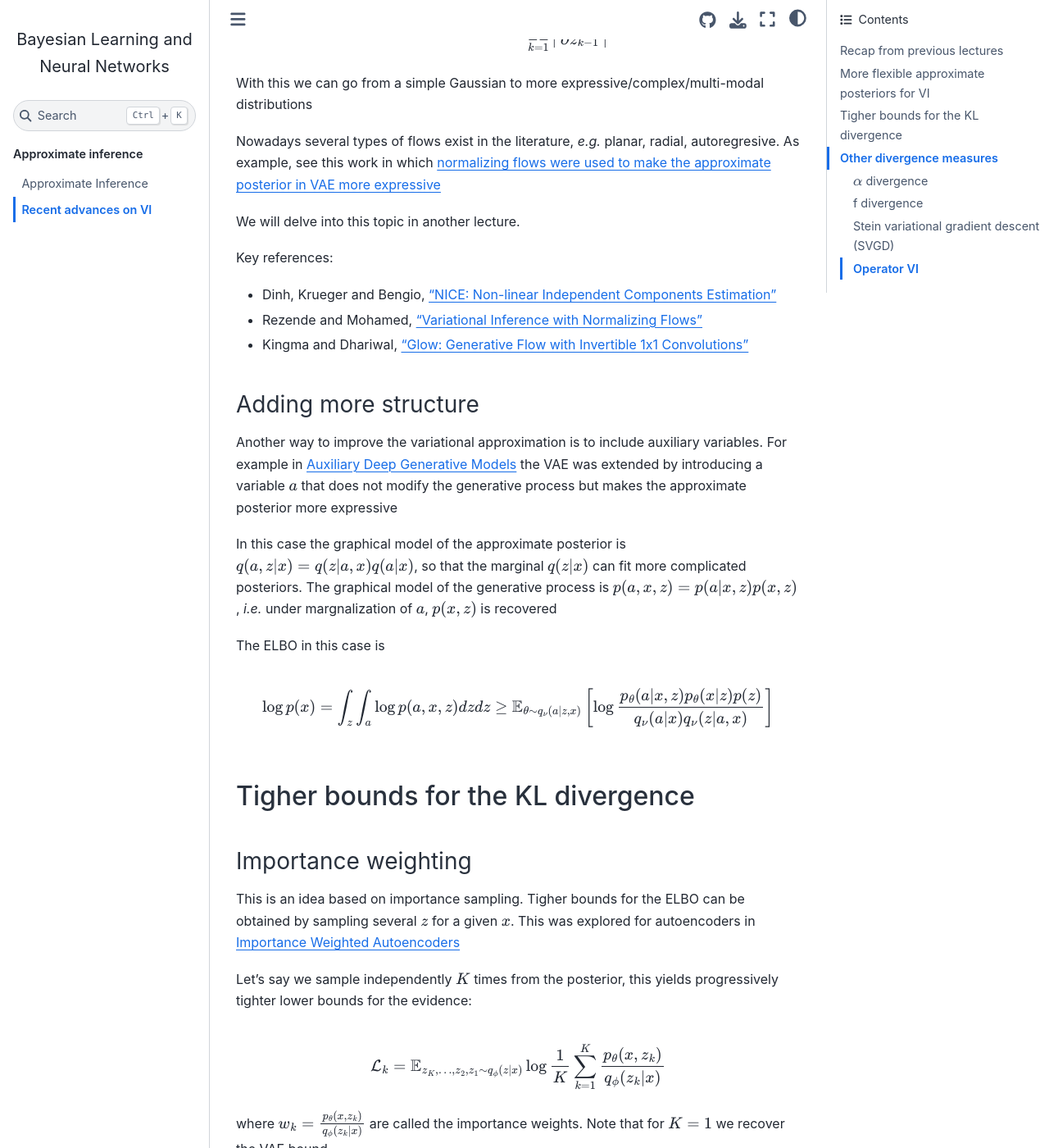
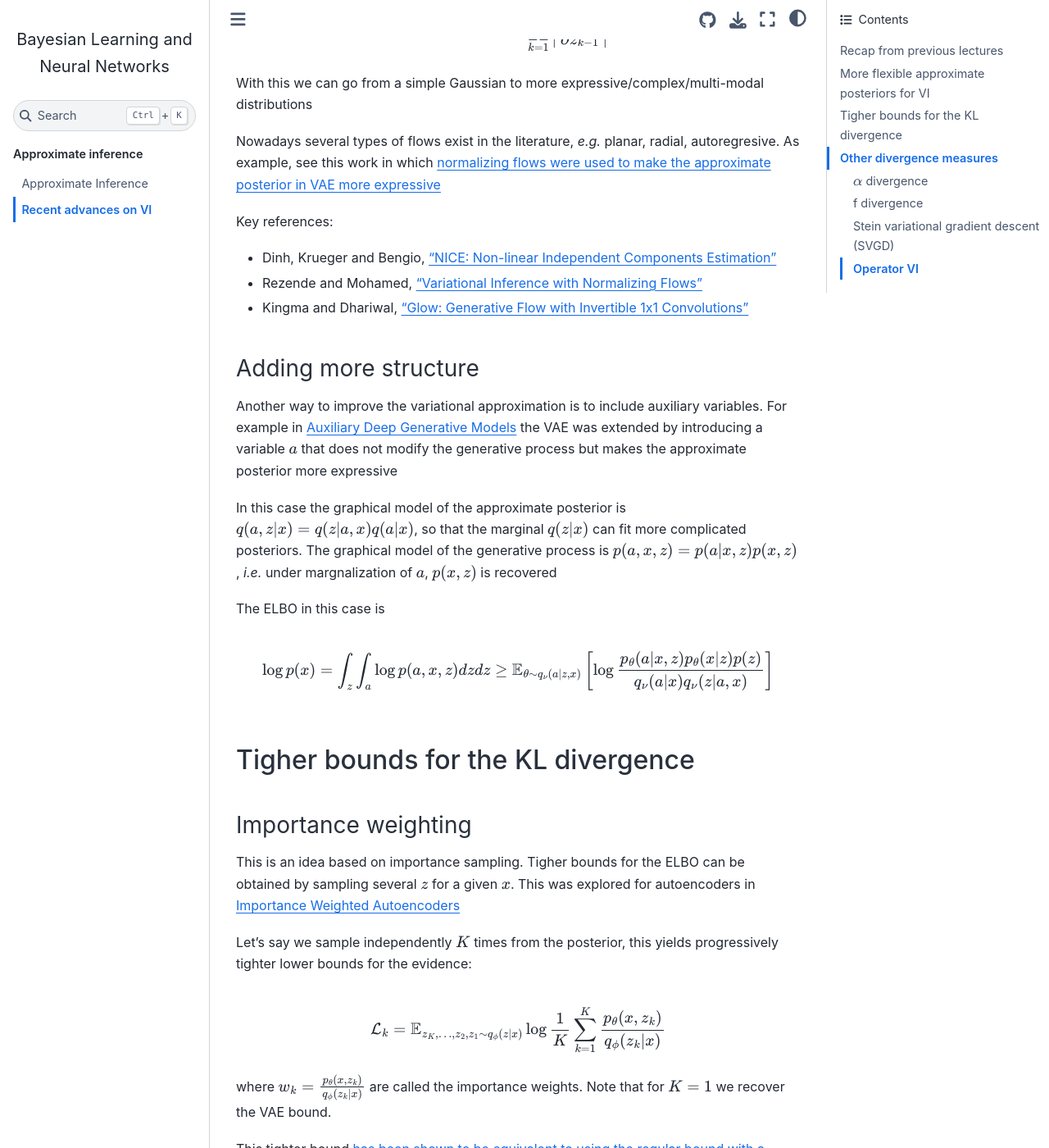
Before and after one commit to phuijse/BLNNbook, a Jupyter Book: the page built from chapters/variational/vi_advances.md, in a window 1280 px wide and 1400 px high, scrolled down 1606 px. Shown: the whole window at 82% size. Built offline with Jupyter Book 1.0.4 settings and Sphinx 7.4.7 and the Sphinx Book theme 1.1.4, drawn with Linux system fonts in a browser that asks for light colours; pages that are not in the unit, such as notebooks, are missing from menus; some of the changed text lies outside the part shown.

```diff
--- a/chapters/variational/vi_advances.md
+++ b/chapters/variational/vi_advances.md
@@ -62,8 +62,6 @@ With this we can go from a simple Gaussian to more expressive/complex/multi-moda
 
 Nowadays several types of flows exist in the literature, *e.g.* planar, radial, autoregresive. As example, see this work in which [normalizing flows were used to make the approximate posterior in VAE more expressive](https://arxiv.org/abs/1809.05861)
 
-We will delve into this topic in another lecture.
-
 Key references:
 
 - Dinh, Krueger and Bengio, ["NICE: Non-linear Independent Components Estimation"](https://arxiv.org/abs/1410.8516)
@@ -101,7 +99,6 @@ where $w_k = \frac{p_\theta(x, z_k)}{q_\phi(z_k|x)}$ are called the importance w
 
 This tighter bound [has been shown to be equivalent to using the regular bound with a more complex posterior](https://arxiv.org/pdf/1808.09034.pdf). Recent discussion can be find in [Debiasing Evidence Approximations: On Importance-weighted Autoencoders and Jackknife Variational Inference](https://openreview.net/forum?id=HyZoi-WRb) and [Tighter Variational Bounds are Not Necessarily Better](https://arxiv.org/abs/1802.04537).
 
-Apparently importance weighting is [implemented in `pyro`](http://docs.pyro.ai/en/stable/inference_algos.html#module-pyro.infer.importance)
 
 
 
```
